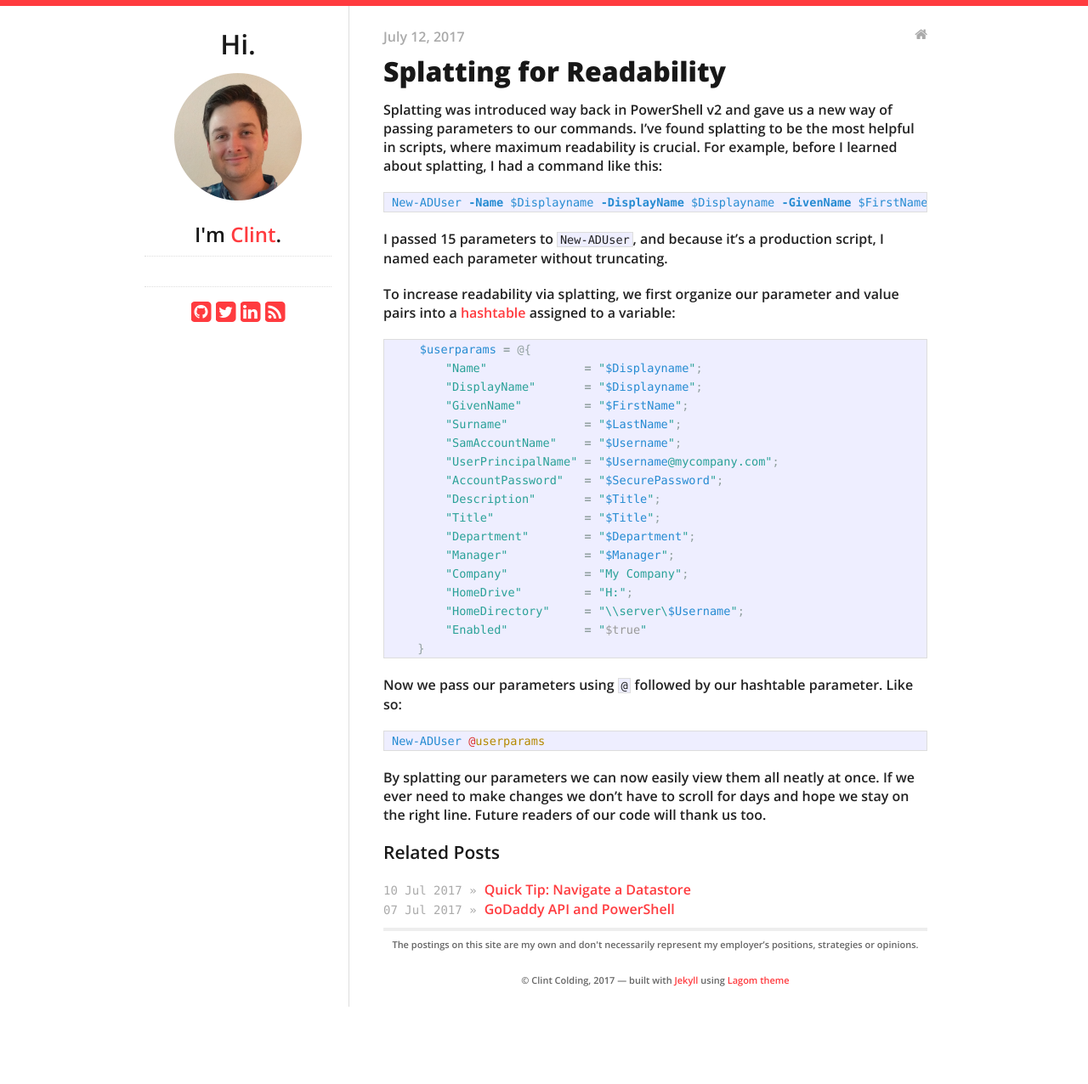
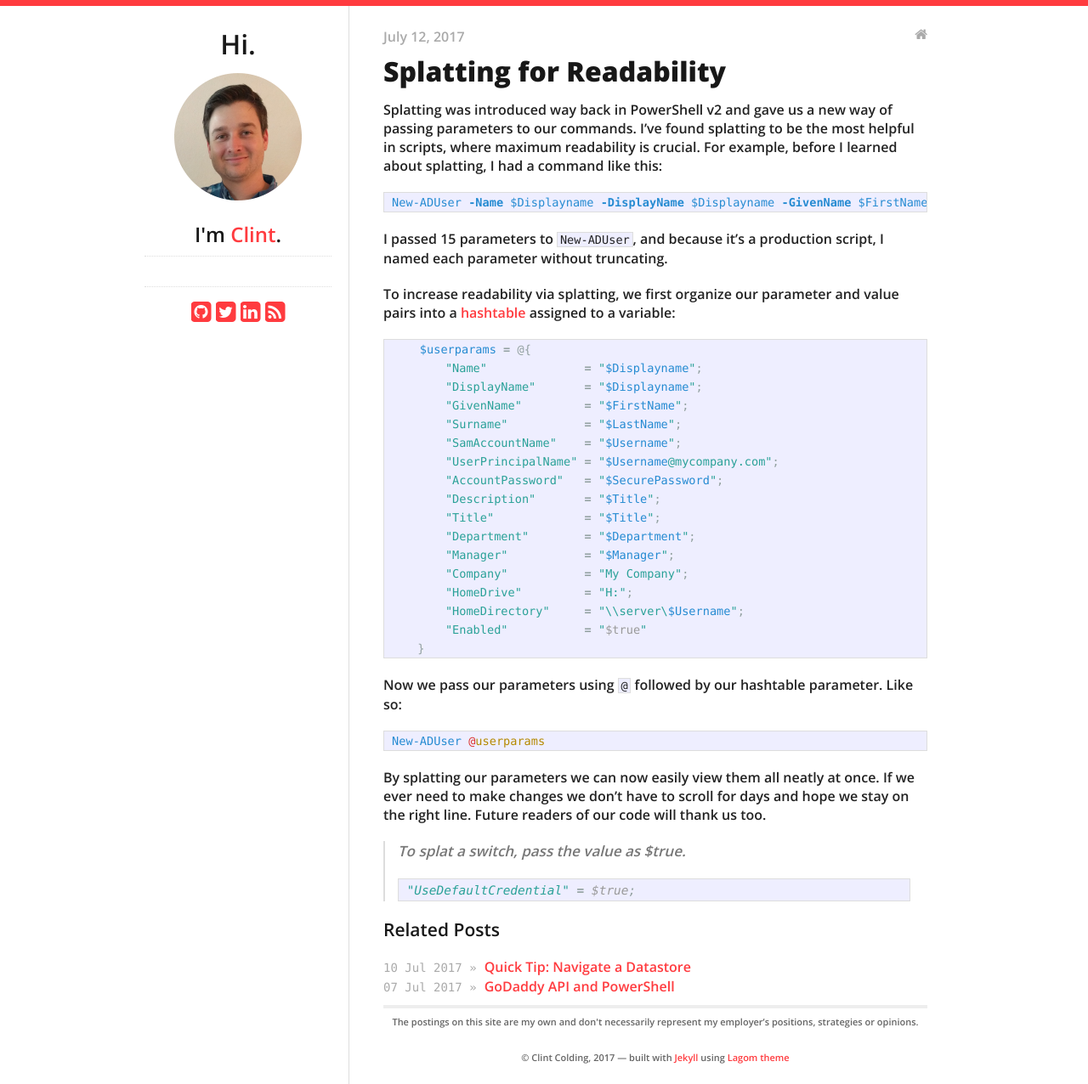
Before and after one commit to clintcolding/clintcolding.github.io, a Jekyll site: the page built from _posts/2017-07-12-splatting-for-readability.md, in a window 1280 px wide. Shown: the whole page at 85% size. Built offline with Jekyll 4.4.1, drawn with Linux system fonts in a browser that asks for light colours; nearby versions of some CDN libraries; before the commit the page ends 1185 px from its top, so only the background shows below that.

Commit message:
Added switch splatting

```diff
--- a/_posts/2017-07-12-splatting-for-readability.md
+++ b/_posts/2017-07-12-splatting-for-readability.md
@@ -44,3 +44,8 @@ New-ADUser @userparams
 ~~~
 
 By splatting our parameters we can now easily view them all neatly at once. If we ever need to make changes we don't have to scroll for days and hope we stay on the right line. Future readers of our code will thank us too.
+
+> To splat a switch, pass the value as $true.
+> ~~~ powershell
+> "UseDefaultCredential" = $true;
+> ~~~
```
